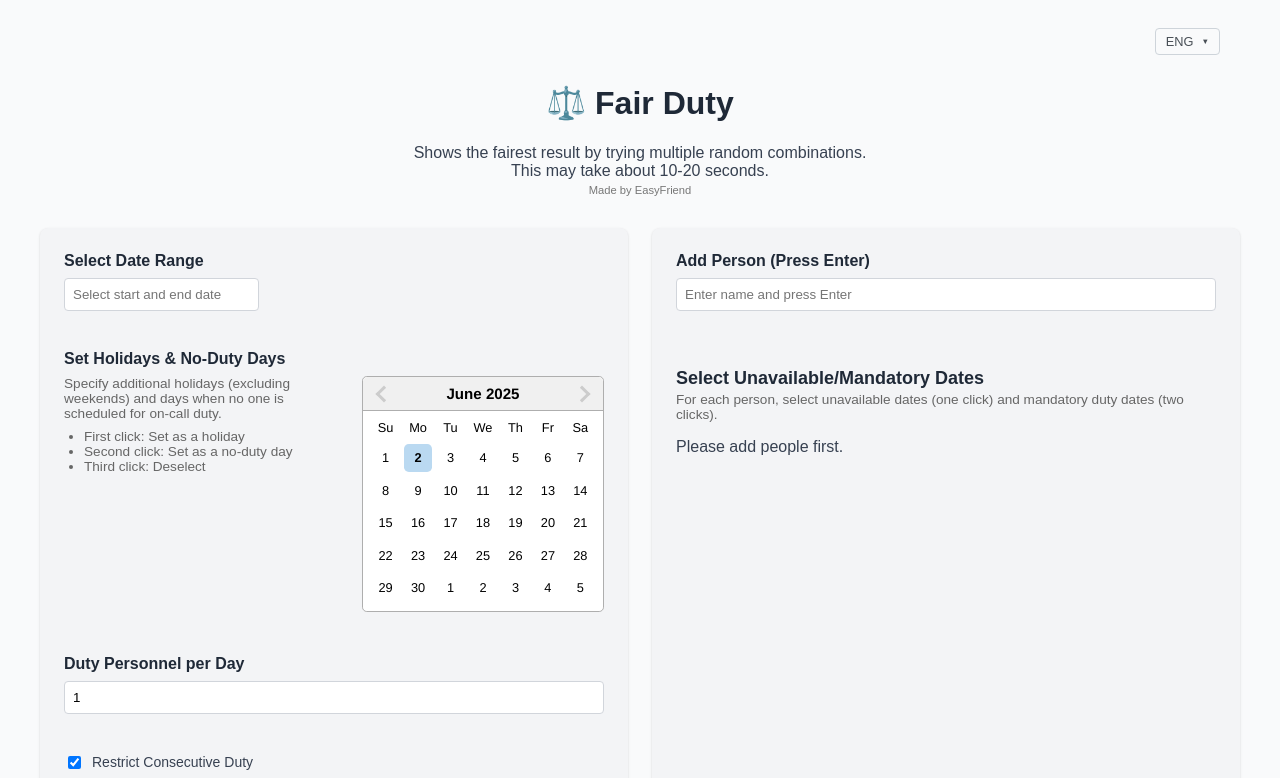
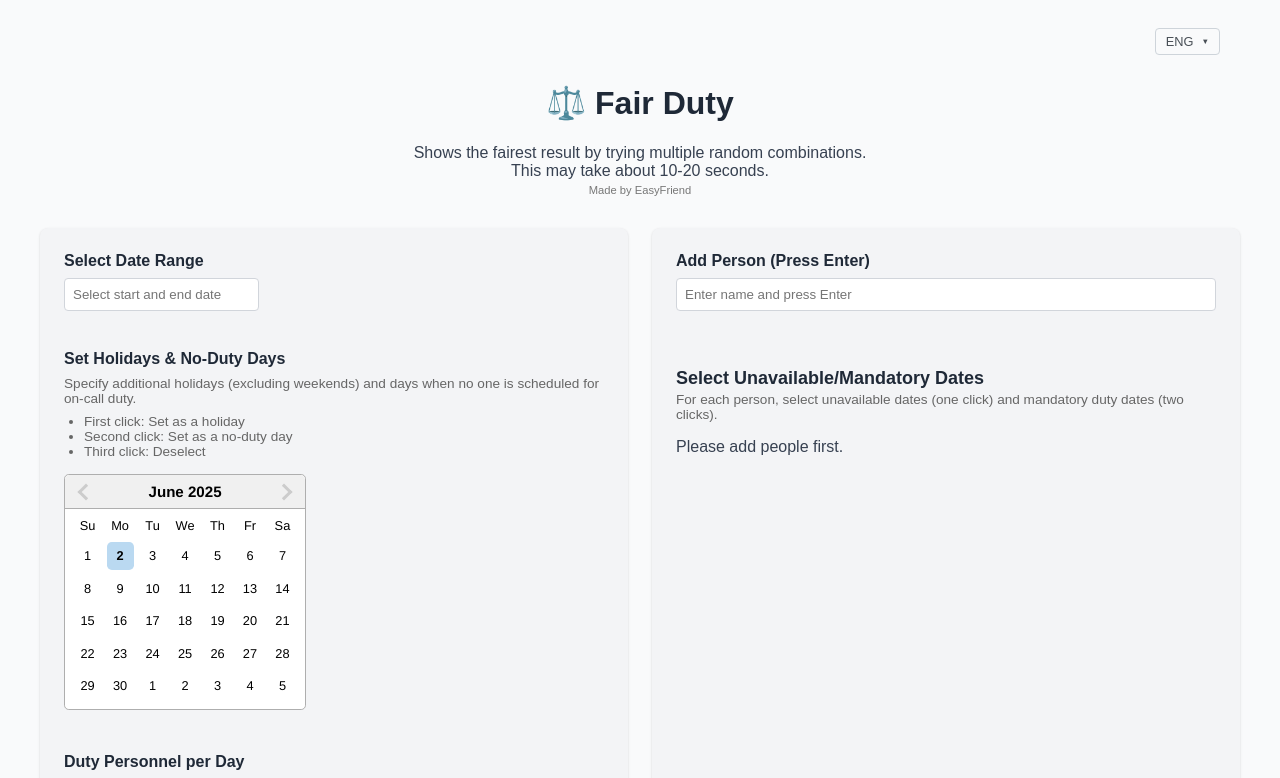
Before and after one commit to Easy-Friend/FairDuty, a React (Create React App) app: page / in a window 1280 px wide. Shown: the top 778 px of the page. Built offline with nearby package versions, Linux system fonts and the light colour scheme.

Commit message:
extraholidaysdescriptionabove

```diff
--- a/src/App.js
+++ b/src/App.js
@@ -594,13 +594,7 @@ function App() {
 
             <div className="setting-group">
               <label className="label">{t('extraHolidaysLabel')}</label>
-              <div style={{
-                display: 'flex',
-                justifyContent: 'space-between',
-                alignItems: 'flex-start', /* 상단 정렬 */
-                marginTop: '5px'
-              }}>
-                <div style={{ flex: 1, marginRight: '20px', fontSize: '0.85em', color: '#666' }}>
+                <div style={{ marginBottom: '15px', fontSize: '0.85em', color: '#666' }}>
                   <p style={{ margin: 0 }}>
                     {t('extraHolidays.description.line1')}
                   </p>
@@ -610,7 +604,7 @@ function App() {
                     <li>{t('extraHolidays.description.click3', '세 번째 클릭: 선택 취소')}</li>
                   </ul>
                 </div>
-                <div style={{ flexShrink: 0 }}> {/* 이 컨테이너는 줄어들지 않도록 설정 */}
+                <div style={{ marginTop: '15px' }}> {/* 이 컨테이너는 줄어들지 않도록 설정 */}
                   <DatePicker
                     selected={null}
                     onChange={handleMultiStateDateChange}
@@ -623,7 +617,7 @@ function App() {
                     className="full-width-datepicker" // DatePicker 컨테이너에 클래스 추가
                   />
                   {extraHolidays.length > 0 && (
-                    <div className="selected-dates-info" style={{ textAlign: 'right', marginTop: '5px' }}>
+                    <div className="selected-dates-info" style={{ marginTop: '5px' }}>
                       {t('selectedExtraHolidaysPrefix')}
                       {extraHolidays.map(d => d.toLocaleDateString(i18n.language, { month: 'numeric', day: 'numeric' })).join(', ')}
                     </div>
@@ -631,14 +625,13 @@ function App() {
                   {offDutyDays.length > 0 && (
                     <div
                       className="selected-dates-info"
-                      style={{ textAlign: 'right', marginTop: '5px' }}
+                      style={{ marginTop: '5px' }}
                     >
                       {t('selectedOffDutyDaysPrefix')}
                       {offDutyDays.map(d => d.toLocaleDateString(i18n.language, { month: 'numeric', day: 'numeric' })).join(', ')}
                     </div>
                   )}
                 </div>
-              </div>
             </div>
 
             <div className="setting-group">
```
